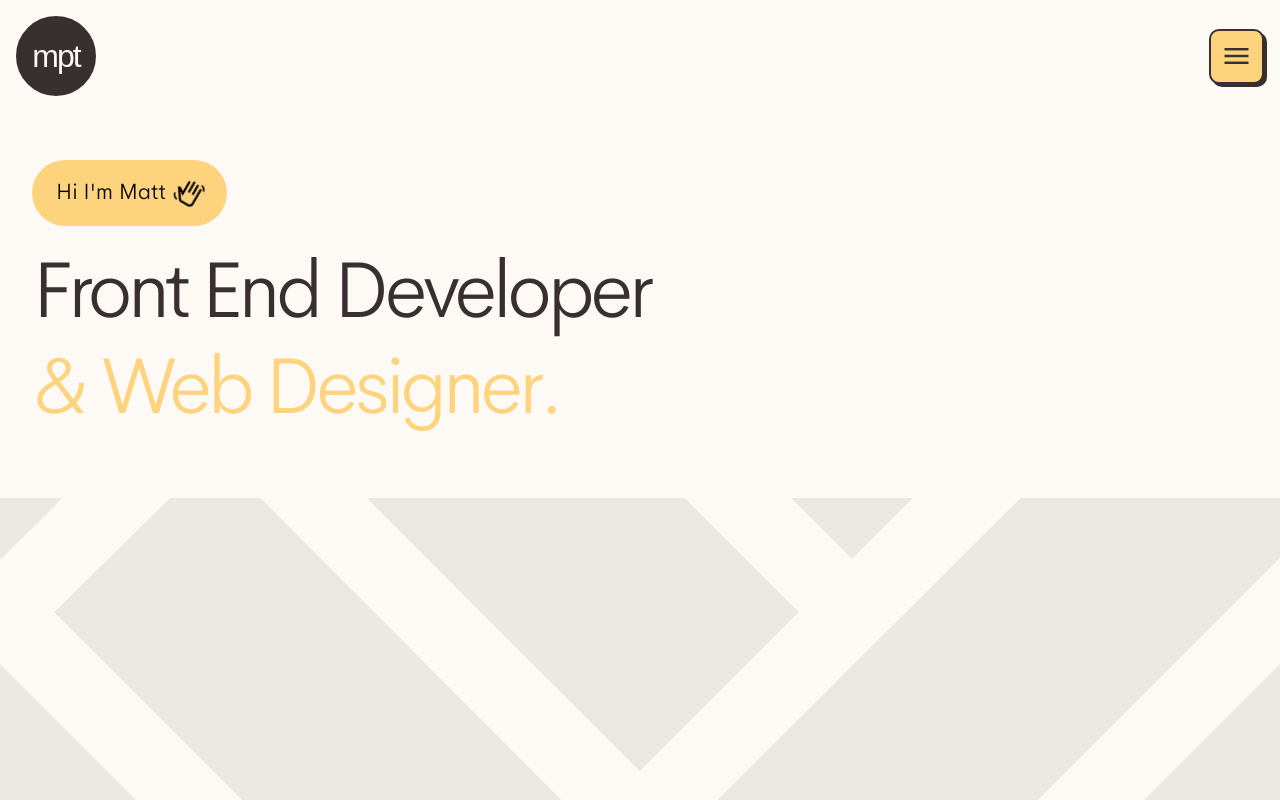
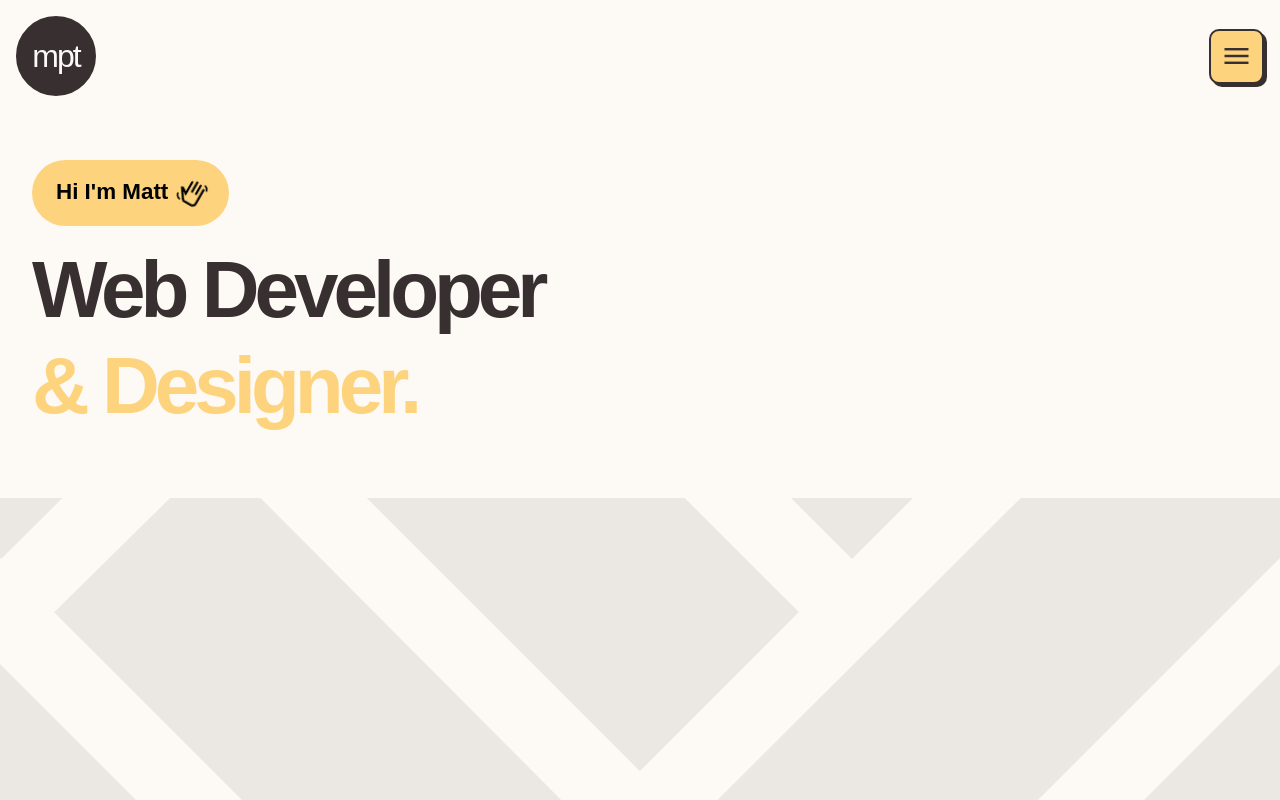
Before and after one commit to mattpt24/portfolio, a website: page index.html in a window 1280 px wide. Drawn offline with nearby package versions, Linux system fonts and the light colour scheme; a web font is replaced by a local one.

Commit message:
fix: General tweaks

```diff
--- a/index.html
+++ b/index.html
@@ -199,8 +199,8 @@
         <div class="hero-title">
         <h3 class="hero-title--sml"">Hi I'm Matt <span class="material-symbols-outlined">hand_gesture</span> </h3>
         <h1 class="hero-title--lg">
-            <div><span class="hero-title__words">Front End Developer</span></div>
-            <div><span class="hero-title__words animation-delay"><span class="yellow-txt">& Web Designer</span><span class="yellow-txt">.</span</span></div>
+            <div><span class="hero-title__words">Web Developer</span></div>
+            <div><span class="hero-title__words animation-delay"><span class="yellow-txt">& Designer</span><span class="yellow-txt">.</span</span></div>
         </h1>
         </div>
 
```
Also changed, not shown: build/scss/base/_defaults.scss, build/scss/pages/about/_about.scss, build/scss/pages/home/_hero.scss, dist/css/styles.css.
